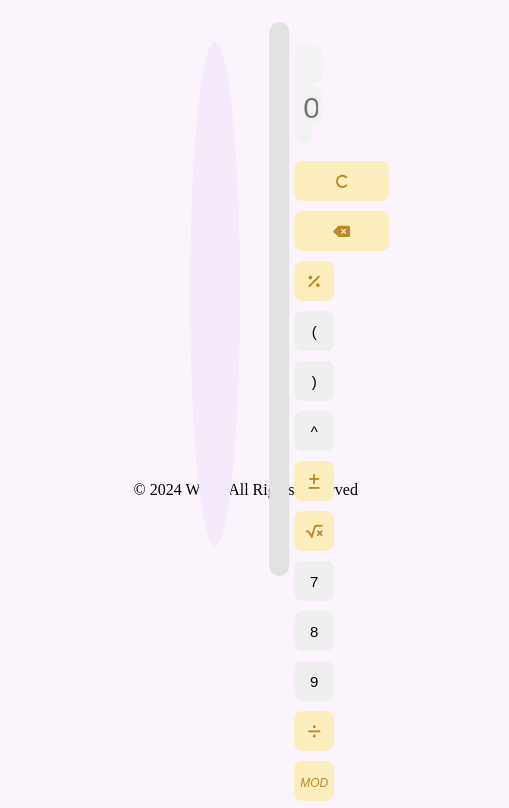
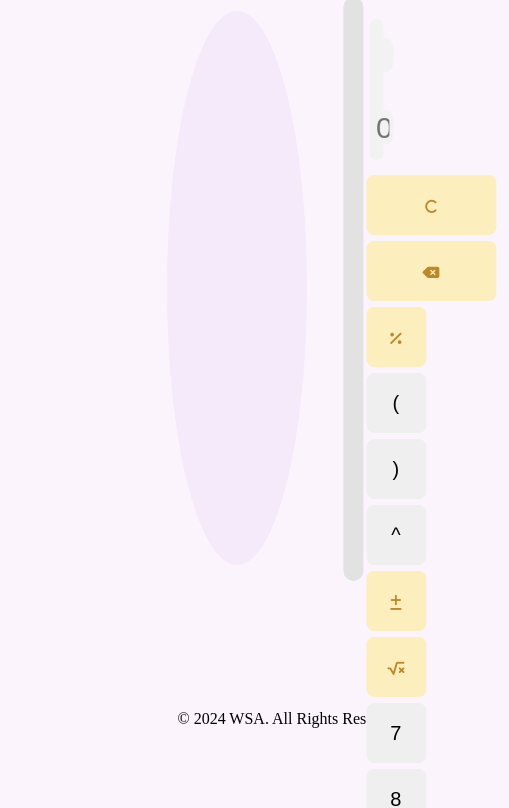
Before and after one commit to technick609/Calculator-Project, a plain HTML site: page index.html in a window 390 px wide. Shown: the part 158-966 px from the top of the page, 509 px wide, since content can reach past the window. Drawn offline with Linux system fonts and the light colour scheme.

Commit message:
added responsiveness to mobile and tablet devices

```diff
--- a/index.html
+++ b/index.html
@@ -81,10 +81,10 @@
                     </div>
                 </div>
         </div>
-        <footer>
-            &copy; 2024 WSA. All Rights Reserved
-        </footer>
     </main>
+    <footer>
+        &copy; 2024 WSA. All Rights Reserved
+    </footer>
 
     <script src="script.js"></script>
 </body>
--- a/style.css
+++ b/style.css
@@ -182,71 +182,68 @@ footer{
     }
 
     .main-container{
+        display: flex;
         height: 100vh;
-        width: 100vw;
+        width: 100%;
     }
 
     .wsa-icon-container{
-        display: flex;
-        margin: 0px;
-        align-items: center;
-        justify-content: center;
+        width: 30%;
+        margin: 20px;
     }
 
     .sub-container{
         display: flex;
-        flex-direction: column;
     }
 
     .header-container{
+        position: absolute;
+        left: 68%;
         margin: 0px;
-        width: 100%;
+        width: 30%;
     }
 
     .header{
         text-align: center;
         font-size: 30px;
-        padding: 10px;
+        padding: 0px;
     }
 
-/* Main calculator body */
     .calculator-container{
         width: 100%;
         height: 100vh;
         display: flex;
         align-items: center;
         justify-content: center;
-        object-fit: cover;
     }
 
     .background-circle{
-        width: calc(100vw - 340px);
-        height: calc(100vh - 340px);
-        /* z-index: 2; */
+        margin-right: 29%;
+        margin-top: 7px;
+        width: calc(100vw - 250px);
+        height: calc(100vh - 290px);
     }
 
     .calculator{
         top: 5px;
-        transform: translateX(-24%);
-        width: calc(100vw - 480px);
-        height: calc(100vh - 310px);
+        transform: translateX(-48%);
+        width: calc(100vw - 400px);
+        height: calc(100vh - 280px);
         border-radius: 25px;
     }
-/* responsive output */
 
     .output-field-container{
         width: fit-content;
-        height: 100px;
+        height: 25%;
     }
 
     .output-field, .input-field{
         width: 94%;
-        padding: 5px 5px 0px 5px;
-        margin: 1px 3px;
+        padding: 2px 4px 0px 4px;
+        margin: 18px 3px;
         font-size: 30px;
     }
 
-/* Setting up the keys */
 
     .button-row{
         align-items: center;
@@ -254,32 +251,33 @@ footer{
     }
 
     button{
-        margin: 5px;
-        width: 40px;
-        height: 40px;
+        margin: 3px;
+        width: 60px;
+        height: 60px;
         border-radius: 8px;
-        font-size: 15px;
+        font-size: 20px;
     }
 
     .zero{
-        width: 95px;
+        width: 130px;
     }
 
     .equals-icon{
         position: absolute;
-        height: 89px;
-        width: 42px;
+        margin-left: 7px;
+        height: 125px;
+        width: 60px;
     }
 
     .clear-icon{
-        width: 95px;
+        width: 130px;
     }
     .delete-icon{
-        width: 95px;
+        width: 130px;
     }
 
     .fun{
-        font-size: 12px;
+        font-size: 15px;
     }
 
     button:active{
@@ -288,10 +286,7 @@ footer{
 
     footer{
         width: 85%;
-        margin-top: 20%;
-        display: flex;
-        align-items: center;
-        justify-content: center;
+        margin: -20% 0% 0% 25%;
     }
 
 }
```
